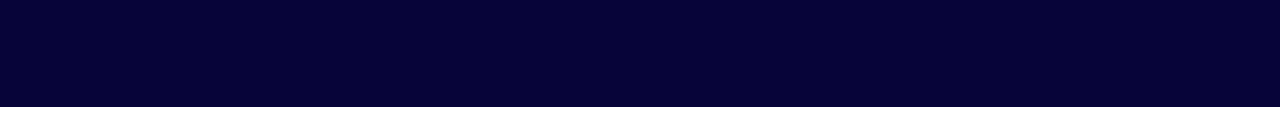
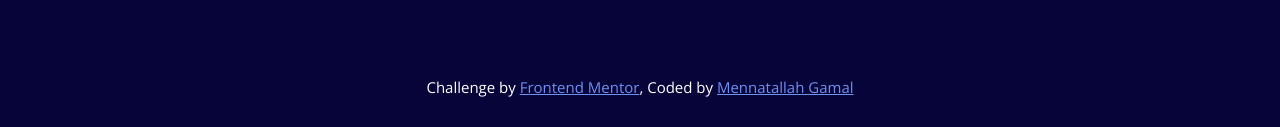
Before and after one commit to Mennatallah-Gamal/Fylo-Landing-page, a plain HTML site: page index.html in a window 1280 px wide. Shown: the part 2278-2405 px from the top of the page. Drawn offline with nearby package versions, Linux system fonts and the light colour scheme; a web font is replaced by a local one.

Commit message:
update html file

```diff
--- a/CSS/Style.css
+++ b/CSS/Style.css
@@ -239,12 +239,15 @@ section .box figure .name{
 }
 footer {
     background-color: hsl(243, 87%, 12%);
+    font-size: 15px;
+}
+footer .footer{
     display: flex;
     justify-content: space-between;
     align-items: center;
     color: white;
-    padding: 120px 60px 110px;
-    font-size: 15px;
+    padding: 120px 60px 50px;
+
 }
 @media (max-width: 767px) {
     footer {
@@ -333,3 +336,11 @@ footer .social-media .icon:hover {
         bottom: 0;
     }
 }
+footer .attribution {
+    padding: 30px;
+    text-align: center;
+    color: white;
+}
+footer .attribution a {
+    color: hsl(224, 83%, 69%);
+}
--- a/index.html
+++ b/index.html
@@ -73,6 +73,7 @@
         </section>
     </main>
     <footer>
+        <div class="footer">
             <div>
                 <img class="logo" src="images/logo-w.svg" alt="logo">
                 <div class="phone">
@@ -108,6 +109,11 @@
                     <i class="fa-brands fa-instagram"></i>
                 </div>
             </div>
+        </div>
+        <div class="attribution">
+            Challenge by <a href="https://www.frontendmentor.io/" target="_blank">Frontend Mentor</a>,
+             Coded by <a href="https://github.com/Mennatallah-Gamal" target="_blank">Mennatallah Gamal</a>
+        </div>
     </footer>
 </body>
 </html>
```
Lines whose indentation alone changed are shown as unchanged.
